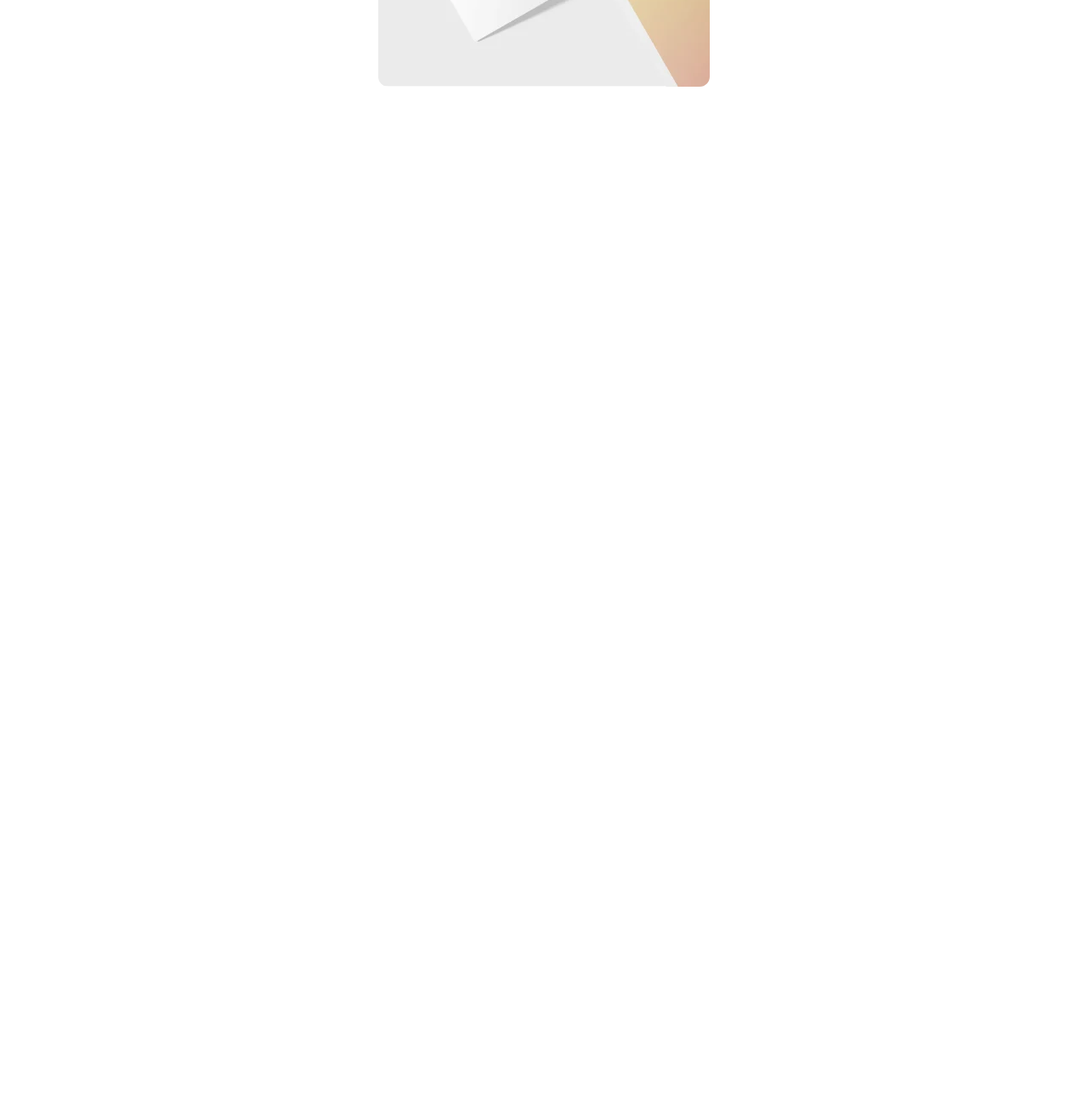
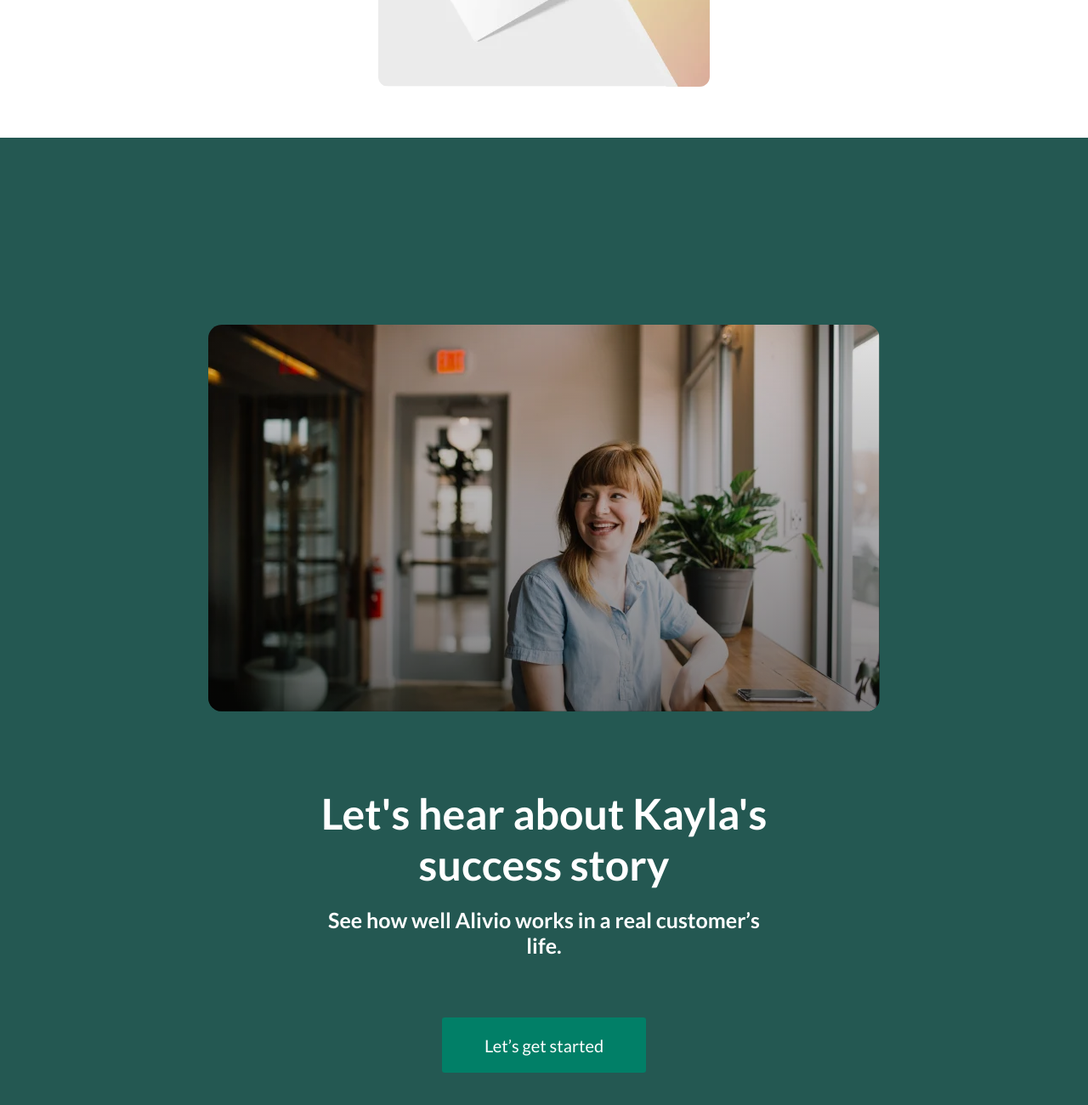
Before and after one commit to Airat-Khafizov/alivio_page, a plain HTML site: page index.html in a window 1280 px wide. Shown: the part 2303-3603 px from the top of the page at 85% size. Before the commit the page ends 2465 px from the top, so only its background shows below. Drawn offline with Linux system fonts and the light colour scheme.

Commit message:
success section

```diff
--- a/index.css
+++ b/index.css
@@ -4,3 +4,4 @@
 @import url('styles/hero.css');
 @import url('styles/about.css');
 @import url('styles/card.css');
+@import url('styles/success.css');
--- a/index.html
+++ b/index.html
@@ -77,9 +77,9 @@
 
                     <figure class="card" aria-label="first card">
                         <h3 class="card__title card__title--second card__title--right">Write & Understand</h4>
-                        <p class="card__desc" aria-label="first card description">Write, draw, reflect, understand.
-                            Alivio will guide you through the prompts and will help you manage your stress!</p>
-                        <img src="./assets/webp/card_2.webp" alt="card image 2" class="card__img">
+                            <p class="card__desc" aria-label="first card description">Write, draw, reflect, understand.
+                                Alivio will guide you through the prompts and will help you manage your stress!</p>
+                            <img src="./assets/webp/card_2.webp" alt="card image 2" class="card__img">
                     </figure>
 
                     <figure class="card" aria-label="first card">
@@ -92,6 +92,25 @@
                 </div>
             </div>
         </section>
+
+        <section class="success">
+            <div class="container">
+                <div class="success__wrapper">
+                    <div class="success__content">
+                        <h3 class="success__title">Let's hear about Kayla's success story</h3>
+                        <p class="seccess__desc">See how well Alivio works in a real customer’s life. </p>
+                        <button type="button" class="btn">Let’s get started</button>
+                    </div>
+                    <div class="success__content-video">
+                        <img src="./assets/webp/video_cover.webp" class="success__cover" alt="video cover img">
+                        <svg class="success__play-icon" aria-label="play icon">
+                            <use href="assets/sprites.svg#play-icon"></use>
+                        </svg>
+                        <div class="success__gradient"></div>
+                    </div>
+                </div>
+            </div>
+        </section>
     </main>
 </body>
 
--- a/styles/success.css
+++ b/styles/success.css
@@ -0,0 +1,105 @@
+.success {
+    background-color: var(--co-dark-green);
+}
+
+.success__wrapper {
+    padding: 220px 0;
+    display: flex;
+    justify-content: space-between;
+    align-items: start;
+    flex-wrap: wrap-reverse;
+    gap: 40px;
+}
+
+.success__content {
+    margin: 50px 0 0 0;
+    max-width: 550px;
+    display: flex;
+    flex-direction: column;
+    justify-content: start;
+    align-items: start;
+    /* place-items: start; */
+    gap: 20px;
+}
+
+.success__content .btn {
+    width: 240px;
+    height: 65px;
+    margin: 50px 0 0 0;
+}
+
+.success__content .btn:hover {
+    outline: 2px solid var(--co-white);
+}
+
+.success__content-video {
+    max-width: 790px;
+    height: 455px;
+    position: relative;
+    border-radius: 16px;
+    overflow: hidden;
+}
+
+.success__title {
+    color: var(--co-white);
+    font-size: 50px;
+    font-weight: 700;
+}
+
+.seccess__desc {
+    color: var(--co-white);
+    font-size: 25px;
+    font-weight: 600;
+}
+
+.success__cover {
+    width: 100%;
+    height: 100%;
+    object-fit: cover;
+    aspect-ratio: 158/91;
+}
+
+.success__play-icon {
+    position: absolute;
+    z-index: 2;
+    width: 72px;
+    height: 73px;
+    fill: var(--co-white);
+    top: 50%;
+    left: 50%;
+    translate: -50% -50%;
+}
+
+.success__play-icon:hover {
+    fill: var(--co-green);
+    cursor: pointer;
+}
+
+.success__gradient {
+    position: absolute;
+    z-index: 1;
+    inset: 0;
+    background: linear-gradient(180deg, rgba(0,0,0, .1), rgba(0,0,0,.5)) center/cover no-repeat;
+}
+
+@media (max-width: 1370px) {
+    .success__wrapper {
+        justify-content: center;
+    }
+    .success__content {
+        text-align: center;
+        place-items: center start;
+    }
+}
+
+@media (max-width: 576px) {
+    .success__wrapper {
+        padding: 150px 0;
+    }
+    .success__title {
+        font-size: 32px;
+    }
+    .seccess__desc {
+        font-size: 20px;
+    }
+}
```
